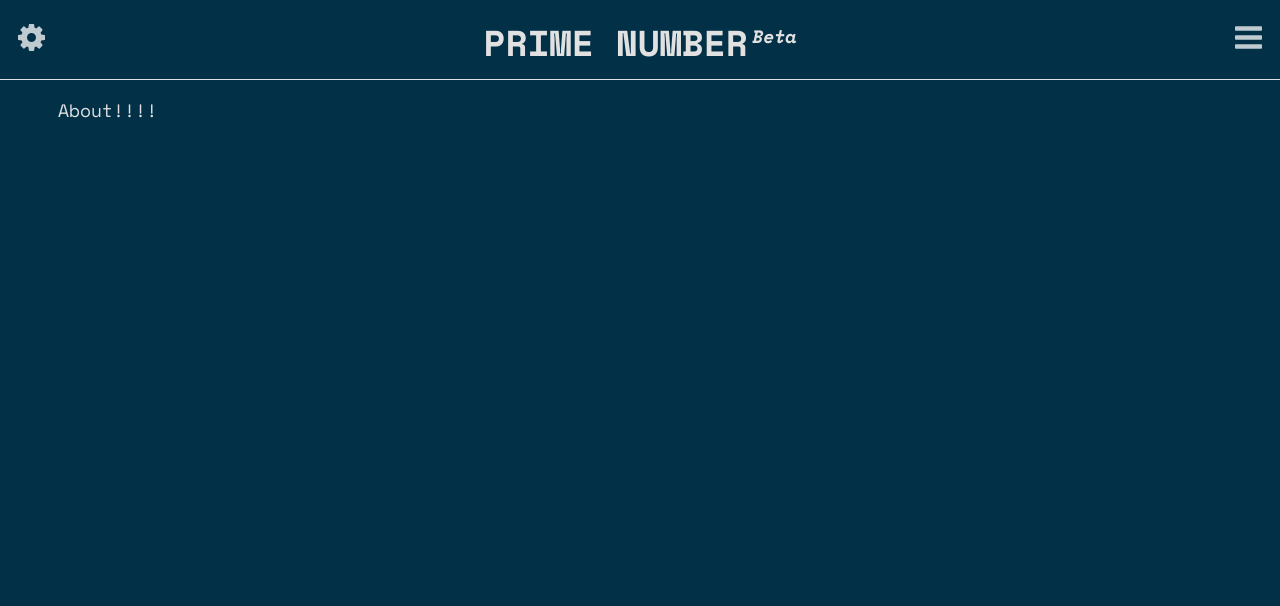
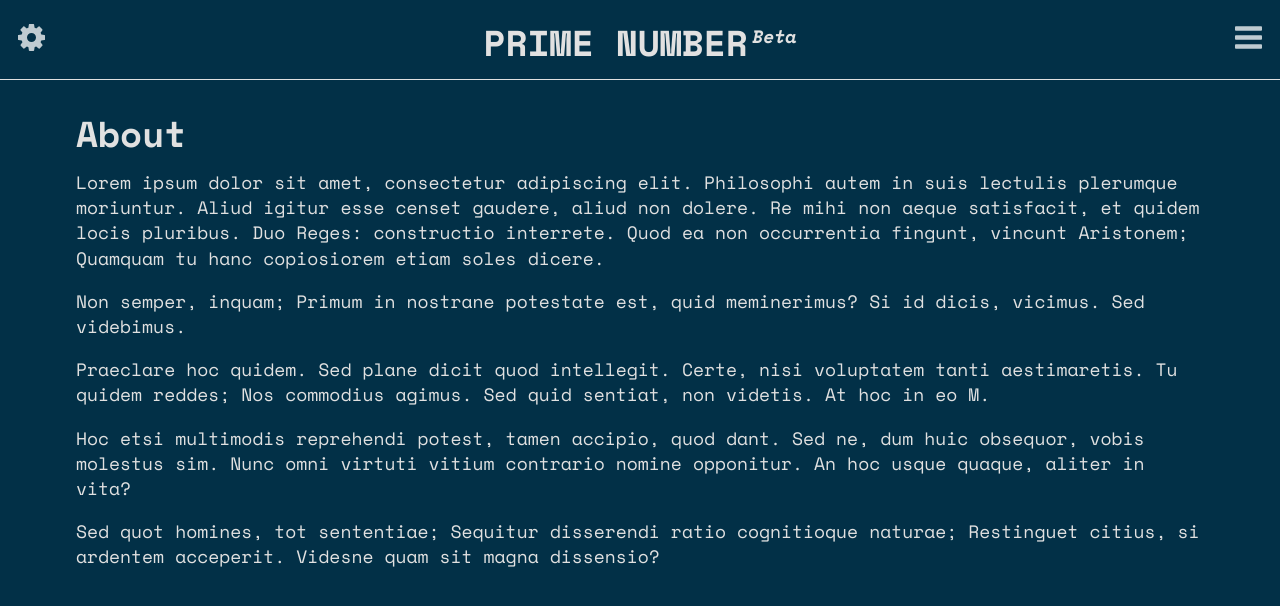
Before and after one commit to Srg404/REACT-PrimeNumbers, a React (Create React App) app in the folder app/: page /about in a window 1280 px wide. Shown: the top 606 px of the page. Built offline with nearby package versions, Linux system fonts and the light colour scheme.

Commit message:
add text sample (lorem ipsum)

```diff
--- a/app/src/pages/About/index.jsx
+++ b/app/src/pages/About/index.jsx
@@ -1,9 +1,18 @@
 import './index.scss';
+import { useTranslation } from 'react-i18next';
 
 function About() {
+  const { t } = useTranslation();
   return (
     <div className="about">
-      About!!!!
+      <div className="container">
+        <h1>{t('About')}</h1>
+        <p>Lorem ipsum dolor sit amet, consectetur adipiscing elit. Philosophi autem in suis lectulis plerumque moriuntur. Aliud igitur esse censet gaudere, aliud non dolere. Re mihi non aeque satisfacit, et quidem locis pluribus. Duo Reges: constructio interrete. Quod ea non occurrentia fingunt, vincunt Aristonem; Quamquam tu hanc copiosiorem etiam soles dicere. </p>
+        <p>Non semper, inquam; Primum in nostrane potestate est, quid meminerimus? Si id dicis, vicimus. Sed videbimus. </p>
+        <p>Praeclare hoc quidem. Sed plane dicit quod intellegit. Certe, nisi voluptatem tanti aestimaretis. Tu quidem reddes; Nos commodius agimus. Sed quid sentiat, non videtis. At hoc in eo M. </p>
+        <p>Hoc etsi multimodis reprehendi potest, tamen accipio, quod dant. Sed ne, dum huic obsequor, vobis molestus sim. Nunc omni virtuti vitium contrario nomine opponitur. An hoc usque quaque, aliter in vita? </p>
+        <p>Sed quot homines, tot sententiae; Sequitur disserendi ratio cognitioque naturae; Restinguet citius, si ardentem acceperit. Videsne quam sit magna dissensio? </p>
+      </div>
     </div>
   );
 }
--- a/app/src/pages/HowToPlay/index.jsx
+++ b/app/src/pages/HowToPlay/index.jsx
@@ -1,9 +1,18 @@
 import './index.scss';
+import { useTranslation } from 'react-i18next';
 
 function HowToPlay() {
+  const { t } = useTranslation();
   return (
     <div className="how-to-play">
-      How To Play ?
+      <div className="container">
+        <h1>{t('How to play')}</h1>
+        <p>Hoc etsi multimodis reprehendi potest, tamen accipio, quod dant. Sed ne, dum huic obsequor, vobis molestus sim. Nunc omni virtuti vitium contrario nomine opponitur. An hoc usque quaque, aliter in vita? </p>
+        <p>Lorem ipsum dolor sit amet, consectetur adipiscing elit. Philosophi autem in suis lectulis plerumque moriuntur. Aliud igitur esse censet gaudere, aliud non dolere. Re mihi non aeque satisfacit, et quidem locis pluribus. Duo Reges: constructio interrete. Quod ea non occurrentia fingunt, vincunt Aristonem; Quamquam tu hanc copiosiorem etiam soles dicere. </p>
+        <p>Non semper, inquam; Primum in nostrane potestate est, quid meminerimus? Si id dicis, vicimus. Sed videbimus. </p>
+        <p>Praeclare hoc quidem. Sed plane dicit quod intellegit. Certe, nisi voluptatem tanti aestimaretis. Tu quidem reddes; Nos commodius agimus. Sed quid sentiat, non videtis. At hoc in eo M. </p>
+        <p>Sed quot homines, tot sententiae; Sequitur disserendi ratio cognitioque naturae; Restinguet citius, si ardentem acceperit. Videsne quam sit magna dissensio? </p>
+      </div>
     </div>
   );
 }
```
